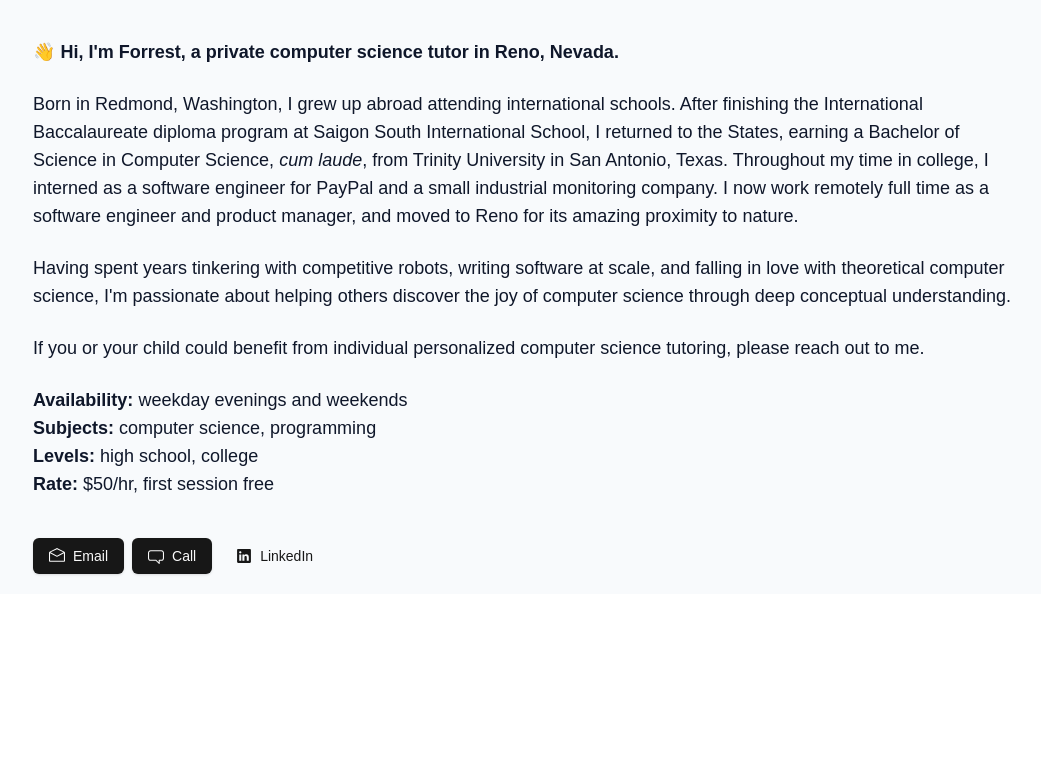
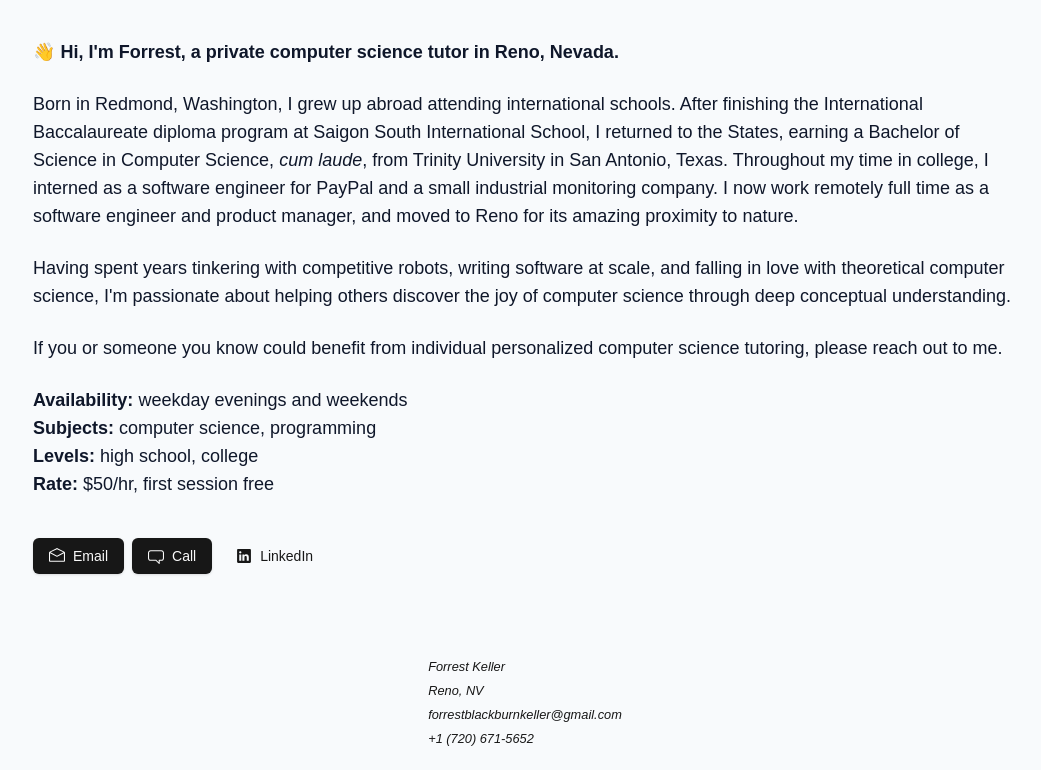
Before and after one commit to forrest-keller/tutoring-website, a Next.js app: page / in a window 1280 px wide. Shown: the part 230-1000 px from the top of the page, without its empty margins (115-1156 px from the left). Before the commit the page ends 824 px from the top, so only its background shows below. Built offline with nearby package versions, Linux system fonts and the light colour scheme.

Commit message:
fix: wording

```diff
--- a/src/app/page.tsx
+++ b/src/app/page.tsx
@@ -9,6 +9,7 @@ import {
   ChatBubbleIcon,
   LinkedInLogoIcon,
 } from "@radix-ui/react-icons";
+import { Separator } from "@radix-ui/react-separator";
 
 const forrestKellerHeadshotAlt =
   "Forrest Keller looking into camera smiling while hiking Mt. Rose.";
@@ -61,8 +62,8 @@ export default function Home() {
               of computer science through deep conceptual understanding.
             </TypographyP>
             <TypographyP>
-              If you or your child could benefit from individual personalized
-              computer science tutoring, please reach out to me.
+              If you or someone you know could benefit from individual
+              personalized computer science tutoring, please reach out to me.
             </TypographyP>
             <TypographyP>
               <b>Availability:</b> weekday evenings and weekends
@@ -91,6 +92,22 @@ export default function Home() {
               </a>
             </Button>
           </div>
+          <Separator />
+          <div className="flex justify-center">
+            <div>
+              <small>
+                <i>
+                  Forrest Keller
+                  <Separator orientation="vertical" />
+                  Reno, NV
+                  <br />
+                  forrestblackburnkeller@gmail.com
+                  <br />
+                  +1 (720) 671-5652
+                </i>
+              </small>
+            </div>
+          </div>
         </div>
       </div>
     </div>
```
